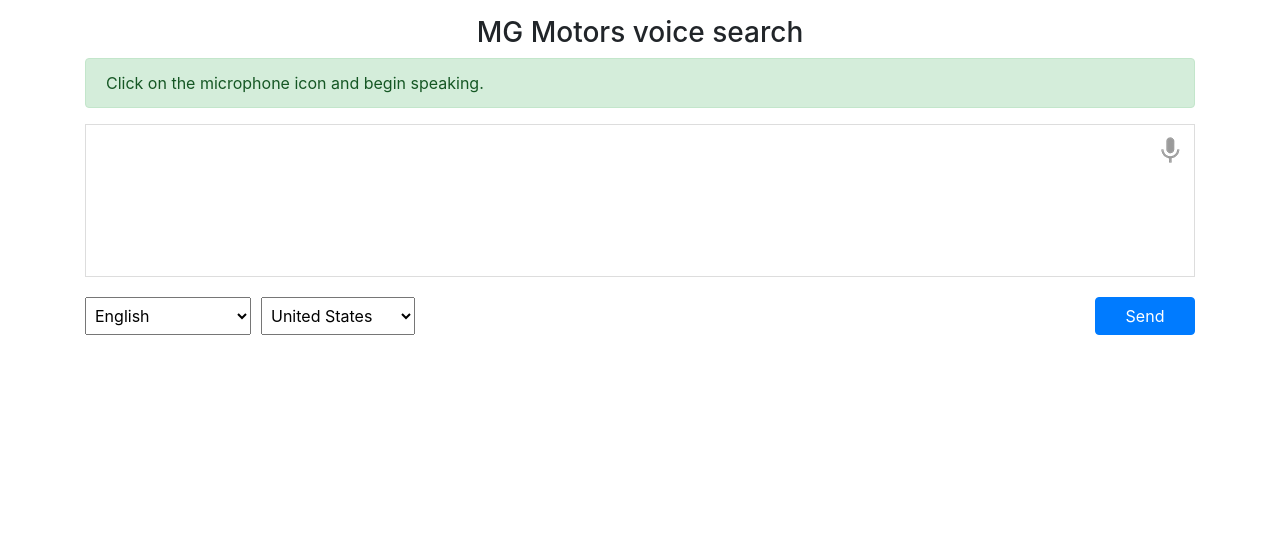
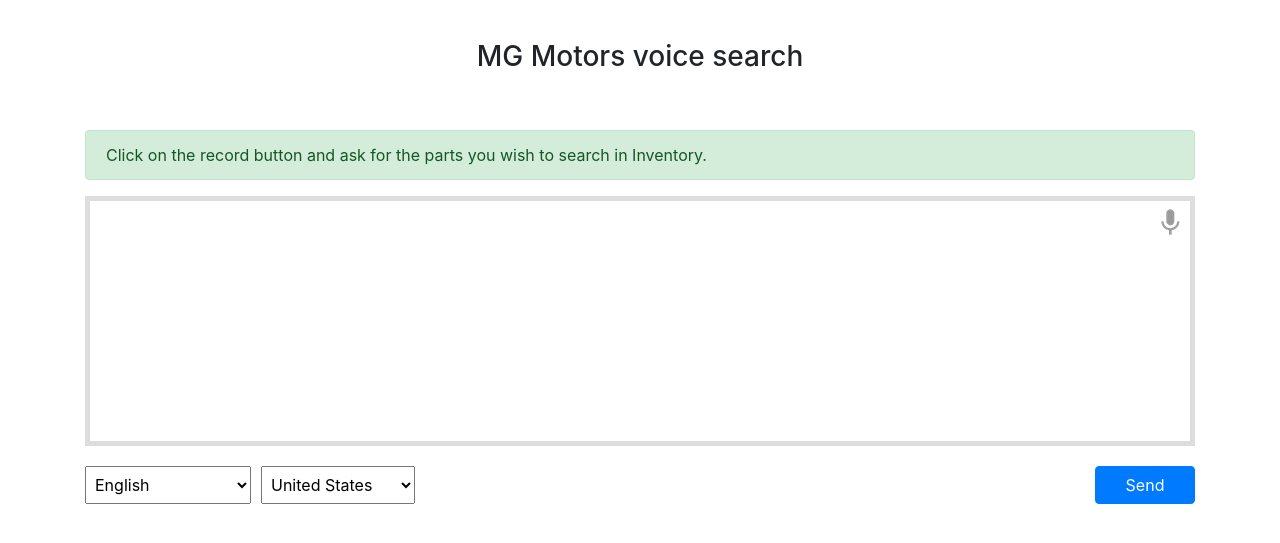
Before and after one commit to kishorsumathi/mg-motar, a Django app: page / in a window 1280 px wide. Shown: the top 543 px of the page. Run offline with Django 3.2, Linux system fonts and the light colour scheme; some libraries are stand-ins or nearby versions.

Commit message:
changes updated

```diff
--- a/data.json
+++ b/data.json
@@ -1 +1 @@
-{"result": {"Query_Text": "Battery radiator and front axle", "Search_Result": "{\"Part_Name\":{\"0\":\"battery\",\"1\":\"Radiator\",\"2\":\"Front Axle\"},\"Location\":{\"0\":\"third row first column\",\"1\":\"fourth row fifth column\",\"2\":\"First row tenth column\"},\"Quantity\":{\"0\":6,\"1\":4,\"2\":7}}", "value": 3}}
+{"result": {"Query_Text": "I needI needI need radiatorI need radiatorI need radiatorI need radiator andI need radiator and battery", "Search_Result": "{\"Part_Name\":{\"0\":\"Radiator\",\"1\":\"Radiator\",\"2\":\"battery\"},\"Location\":{\"0\":\"fourth row fifth column\",\"1\":\"fourth row fifth column\",\"2\":\"third row first column\"},\"Quantity\":{\"0\":4,\"1\":4,\"2\":6}}", "value": 3}}
--- a/mg_poc/settings.py
+++ b/mg_poc/settings.py
@@ -26,7 +26,7 @@
 # SECURITY WARNING: don't run with debug turned on in production!
 DEBUG = True
 
-ALLOWED_HOSTS = ["143.244.138.28"]
+ALLOWED_HOSTS = ["143.244.138.28","mg-voicesearch.sonofsoil.co.in"]
 
 
 # Application definition
--- a/static/js/web-speech-api.js
+++ b/static/js/web-speech-api.js
@@ -1,6 +1,6 @@
 var messages = {
   "start": {
-    msg: 'Click on the microphone icon and begin speaking.',
+    msg: 'Click on the record button and ask for the parts you wish to search in Inventory.',
     class: 'alert-success'},
   "speak_now": {
     msg: 'Speak now.',
@@ -31,16 +31,16 @@
     class: 'alert-success'},
 }
 
-var final_transcript = '';
-var recognizing = false;
-var ignore_onend;
-var start_timestamp;
-var recognition;
-var finalresponse='';
-var finalres=''
+let final_transcript = '';
+let recognizing = false;
+let ignore_onend;
+let start_timestamp;
+let recognition;
+let finalresponse='';
+let finalres=''
 
 $( document ).ready(function() {
-  for (var i = 0; i < langs.length; i++) {
+  for (let i = 0; i < langs.length; i++) {
     select_language.options[i] = new Option(langs[i][0], i);
   }
   select_language.selectedIndex = 6;
@@ -103,8 +103,8 @@
     };
 
     recognition.onresult = function(event) {
-      var interim_transcript = '';
-      for (var i = event.resultIndex; i < event.results.length; ++i) {
+      let interim_transcript = '';
+      for (let i = event.resultIndex; i < event.results.length; ++i) {
         if (event.results[i].isFinal) {
           final_transcript += event.results[i][0].transcript;
         } else {
@@ -119,11 +119,11 @@
 });
 
 function updateCountry() {
-  for (var i = select_dialect.options.length - 1; i >= 0; i--) {
+  for (let i = select_dialect.options.length - 1; i >= 0; i--) {
     select_dialect.remove(i);
   }
   var list = langs[select_language.selectedIndex];
-  for (var i = 1; i < list.length; i++) {
+  for (let i = 1; i < list.length; i++) {
     select_dialect.options.add(new Option(list[i][1], list[i][0]));
   }
   select_dialect.style.visibility = list[1].length == 1 ? 'hidden' : 'visible';
@@ -135,13 +135,13 @@
   showInfo('upgrade');
 }
 
-var two_line = /\n\n/g;
-var one_line = /\n/g;
+let two_line = /\n\n/g;
+let one_line = /\n/g;
 function linebreak(s) {
   return s.replace(two_line, '<p></p>').replace(one_line, '<br>');
 }
 
-var first_char = /\S/;
+let first_char = /\S/;
 function capitalize(s) {
   return s.replace(first_char, function(m) { return m.toUpperCase(); });
 }
@@ -157,13 +157,13 @@
 
 function copyToClipboard() {
   if (document.selection) {
-      var range = document.body.createTextRange();
+      let range = document.body.createTextRange();
       range.moveToElementText(document.getElementById('results'));
       range.select().createTextRange();
       document.execCommand("copy");
 
   } else if (window.getSelection) {
-      var range = document.createRange();
+      let range = document.createRange();
        range.selectNode(document.getElementById('results'));
        window.getSelection().addRange(range);
        document.execCommand("copy");
@@ -196,7 +196,7 @@
 
 function showInfo(s) {
   if (s) {
-    var message = messages[s];
+    let message = messages[s];
     $("#info").html(message.msg);
     $("#info").removeClass();
     $("#info").addClass('alert');
@@ -208,7 +208,7 @@
 }
 
 function senddata() {
-    var result = final_transcript ;
+    let result = final_transcript ;
     $.ajax({
         type: "POST",
         url: '/search',
@@ -217,10 +217,10 @@
         },
         dataType: "json",
         success: function (data) {
-            console.log("successfull")
+            console.log("Data sent successfull")
         },
         failure: function () {
-            console.log("failure");
+            console.log("Data sent failure");
         }
     });
     const myTimeout = setTimeout(fetchdata, 2000);
--- a/static/style/web-speech.css
+++ b/static/style/web-speech.css
@@ -1,3 +1,7 @@
+/* main{
+    background: rgb(243,255,254);
+    background: linear-gradient(90deg, rgba(243,255,254,1) 0%, rgba(0,237,255,0.7346288857339811) 100%);
+} */
 #info a {
   color: darkred;
   text-decoration: underline;
@@ -13,10 +17,10 @@
 #results {
   font-size: 14px;
   font-weight: bold;
-  border: 1px solid #ddd;
+  border: 5px solid #ddd;
   padding: 15px;
   text-align: left;
-  min-height: 150px;
+  min-height: 250px;
   margin: 0 0 20px 0;
 }
 #start_button {
--- a/templates/index.html
+++ b/templates/index.html
@@ -4,7 +4,7 @@
   <head>
     <meta charset='utf-8'>
     <meta http-equiv='X-UA-Compatible' content='IE=edge'>
-    <title>Web Speech APIU</title>
+    <title>MG Motors voice search</title>
     <meta name='viewport' content='width=device-width, initial-scale=1'>
     <link rel="stylesheet" href="https://stackpath.bootstrapcdn.com/bootstrap/4.3.1/css/bootstrap.min.css">
     <link rel="stylesheet" href="{% static 'style/web-speech.css' %}">
@@ -12,8 +12,8 @@
   </head>
   <body>
       <main>
-          <div class="container mt-3">
-              <h3 class="text-center">MG Motors voice search</h3>
+          <div class="container mt-3"><br>
+              <h3 class="text-center">MG Motors voice search</h3><br><br>
               <div id="info"></div>
               <div class="float-right">
                 <button id="start_button">
```
Also changed, not shown: 1 other file.
